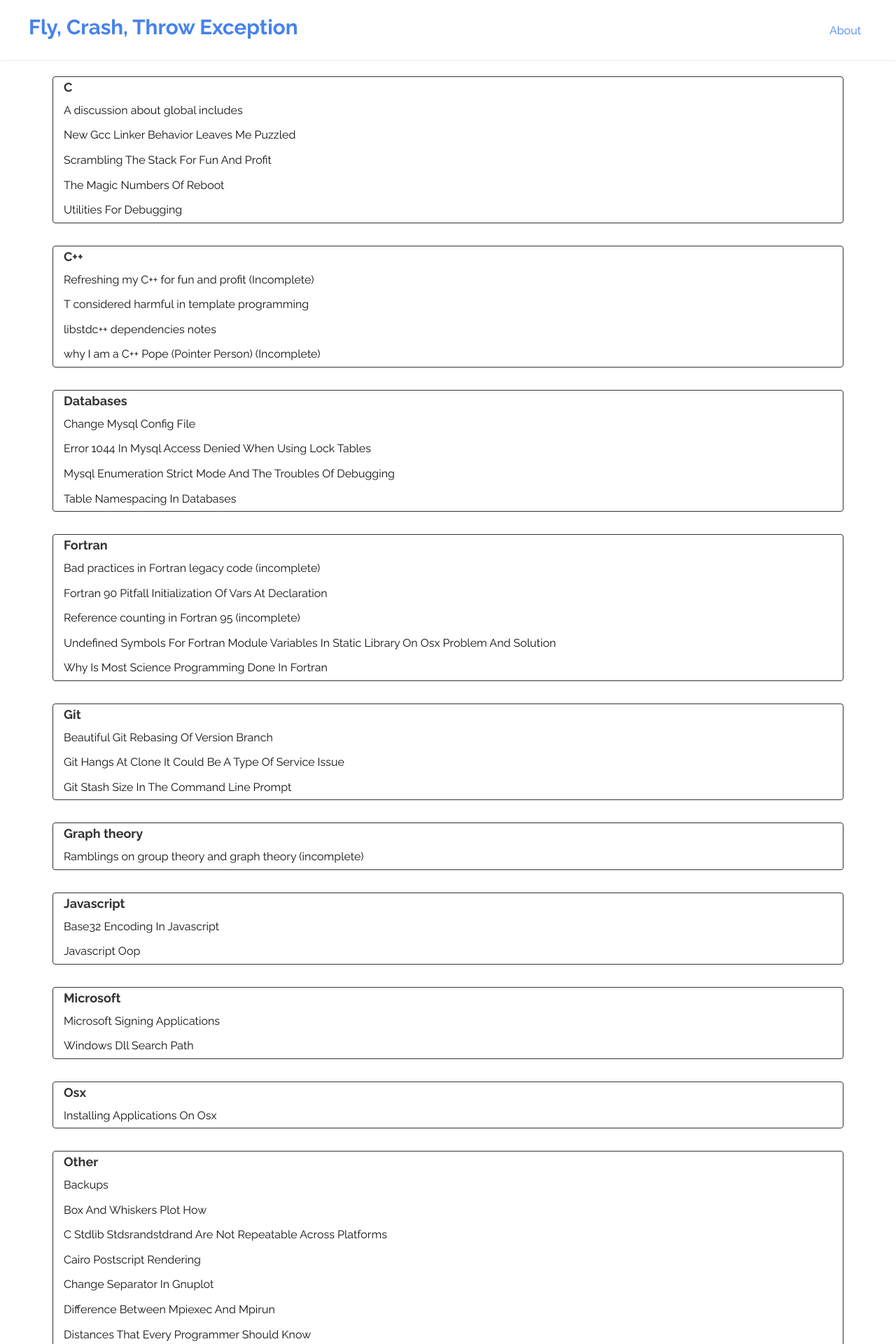
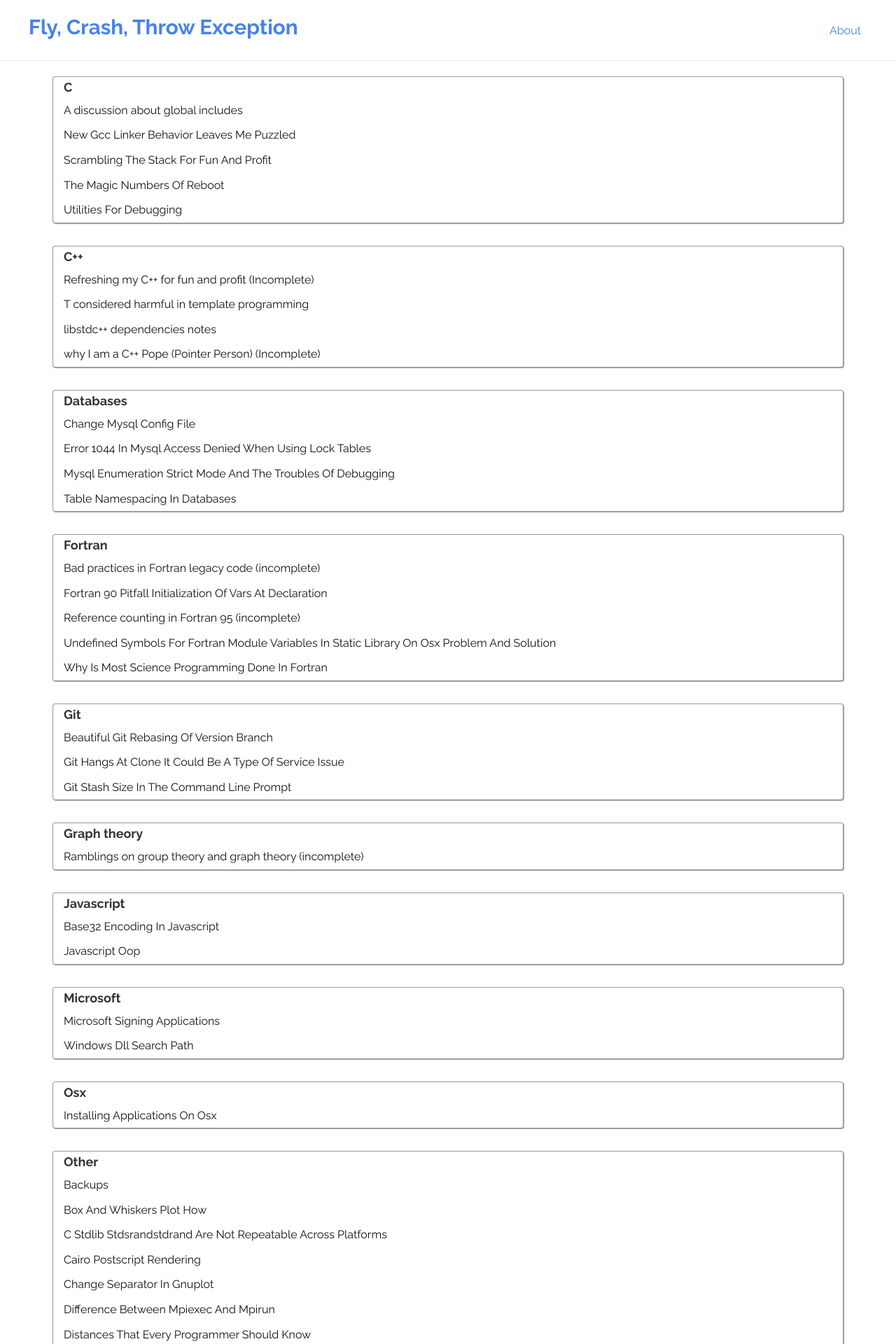
Before and after one commit to stefanoborini/stefanoborini.github.io, a Jekyll site: the page built from index.html, in a window 1280 px wide. Shown: the top 1920 px of the page at 70% size. Built offline with Jekyll 4.4.1, drawn with Linux system fonts in a browser that asks for light colours; the list of posts is cut into pages by our own code.

Commit message:
Fixed incorrect css

```diff
--- a/_sass/_layout.scss
+++ b/_sass/_layout.scss
@@ -55,8 +55,8 @@
 
 .panel {
     margin-bottom: 2em;
-   border: 1px solid;
-   box-shadow: 1 1 1px rgba(0,0,0,.4);
+   border: 1px solid rgba(0, 0, 0, 0.4);
+   box-shadow: 1px 1px 1px rgba(0,0,0,.4);
 
 }
 
```
